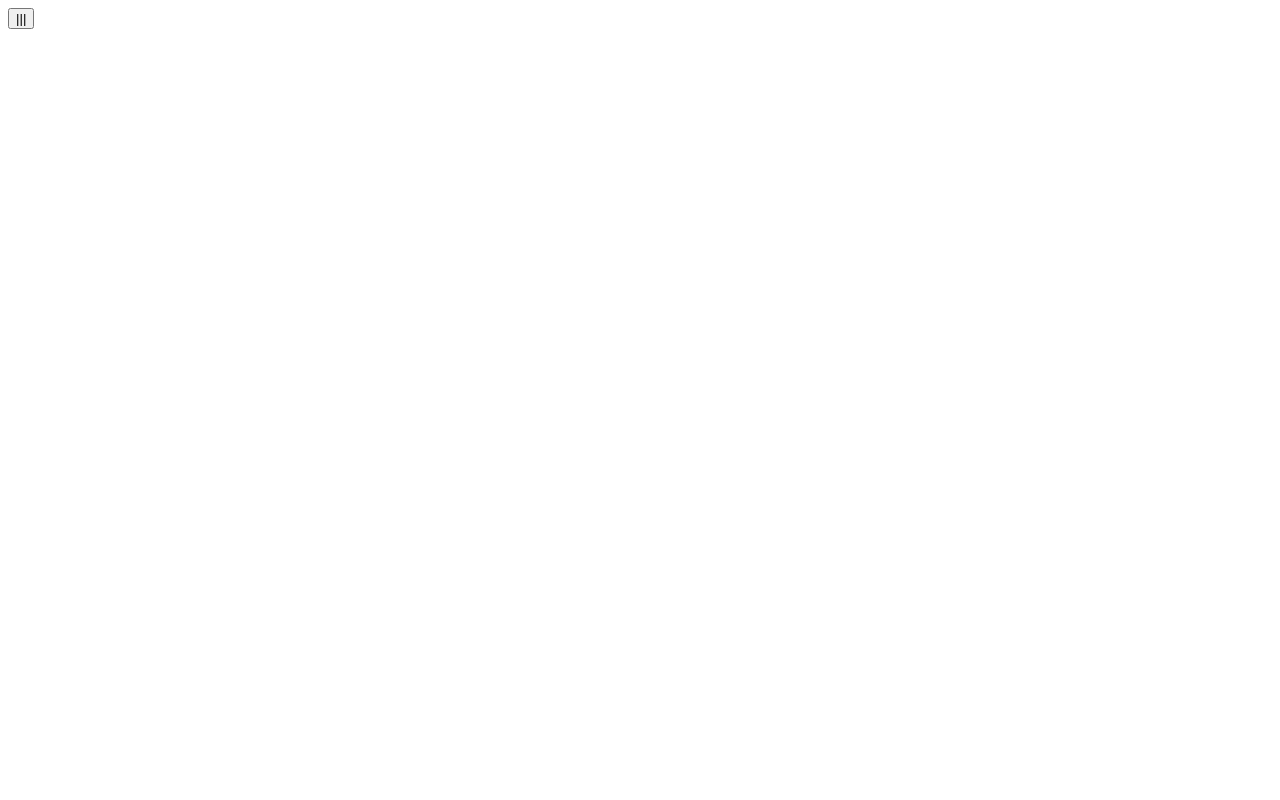
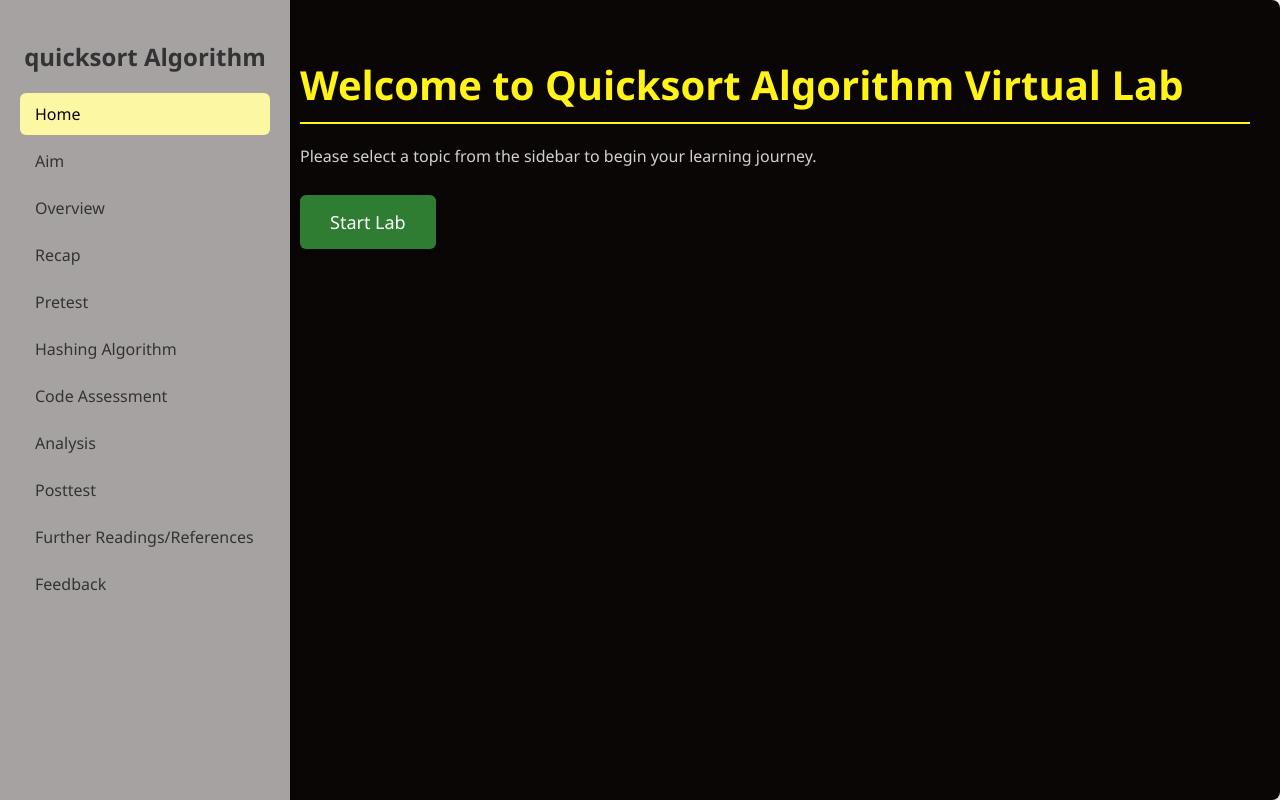
Before and after one commit to premcodeexplorer/DSA-project, a plain HTML site: page Algorithms/Quicksort/quicksort.html in a window 1280 px wide. Drawn offline with Linux system fonts and the light colour scheme.

Commit message:
quicksort added sidebar, headings ,and changed the css

```diff
--- a/Algorithms/Hashing/hashing.css
+++ b/Algorithms/Hashing/hashing.css
@@ -72,7 +72,7 @@ body {
 
 .content p {
     line-height: 1.6;
-    color: #333;
+    color: #d1d1d1;
 }
 
 .content ul {
--- a/Algorithms/Quicksort/quicksort.css
+++ b/Algorithms/Quicksort/quicksort.css
@@ -1,39 +1,110 @@
+body {
+  font-family: 'Segoe UI', Tahoma, Geneva, Verdana, sans-serif;
+  background-color: #f5f5f5;
+  margin: 0;
+  padding: 0;
+  display: flex;
+  height: 100vh;
+  overflow: hidden;
+}
 
-.sidenav {
-    height: 100%;
-    width: 0;
-    position: fixed;
-    z-index: 1;
-    top: 0;
-    left: 0;
-    background-color: #111;
-    overflow-x: hidden;
-    transition: 0.5s;
-    padding-top: 60px;
-  }
+.container {
+  display: flex;
+  width: 100%;
+  background-color: white;
+  border-radius: 8px;
+  box-shadow: 0 4px 8px rgba(0, 0, 0, 0.1);
+  height: 100%;
+  overflow: hidden;
+}
 
-  .sidenav a {
-    padding: 8px 8px 8px 32px;
-    text-decoration: none;
-    font-size: 25px;
-    color: #818181;
-    display: block;
-    transition: 0.3s;
-  }
+.sidebar {
+  width: 250px;
+  background-color: #a6a2a2;
+  padding: 20px;
+  overflow-y: auto;
+  position: fixed;
+  height: 100%;
+  left: 0;
+  top: 0;
+  box-shadow: 2px 0 5px rgba(0, 0, 0, 0.1);
+}
 
-  .sidenav a:hover {
-    color: #ffe735;
-  }
+.sidebar h2 {
+  font-size: 1.5em;
+  margin-bottom: 20px;
+  color: #333;
+  text-align: center;
+}
 
-  .sidenav .closebtn {
-    position: absolute;
-    top: 0;
-    right: 25px;
-    font-size: 36px;
-    margin-left: 50px;
-  }
+.sidebar a {
+  display: block;
+  color: #333;
+  padding: 10px 15px;
+  text-decoration: none;
+  margin-bottom: 5px;
+  border-radius: 6px;
+  transition: background-color 0.3s, color 0.3s;
+}
 
-  @media screen and (max-height: 450px) {
-    .sidenav {padding-top: 15px;}
-    .sidenav a {font-size: 18px;}
-  }
+.sidebar a:hover, .sidebar a.active {
+  background-color: #fbf7a3;
+  color: rgb(11, 0, 0);
+}
+
+.content {
+  margin-left: 270px; /* Increase this value to move content further right */
+  padding: 30px;
+  overflow-y: auto;
+  width: calc(100% - 270px); /* Adjust according to sidebar width */
+  box-sizing: border-box; /* Include padding and border in element's total width and height */
+  height: 100%;
+  background-color: #0a0606; /* Ensure the background color is white */
+}
+
+.content h1 {
+  color:#fff318;
+  border-bottom: 2px solid #fff318;
+  padding-bottom: 10px;
+  font-size: 2.5em;
+  margin-bottom: 20px;
+}
+
+.content p {
+  line-height: 1.6;
+  color: #d1d1d1;
+}
+
+.content ul {
+  margin: 0;
+  padding-left: 20px;
+}
+
+.content ul li {
+  margin-bottom: 10px;
+}
+
+.btn {
+  display: inline-block;
+  padding: 15px 30px;
+  margin: 10px 0;
+  font-size: 18px;
+  color: white;
+  background-color: #2e7d32;
+  border: none;
+  border-radius: 6px;
+  cursor: pointer;
+  text-decoration: none;
+  transition: background-color 0.3s, transform 0.3s;
+  box-shadow: 0 2px 4px rgba(0, 0, 0, 0.1);
+}
+
+.btn:hover {
+  background-color: #1b5e20;
+  transform: translateY(-3px);
+}
+
+.btn:active {
+  background-color: #43a047;
+  transform: translateY(0);
+}
--- a/Algorithms/Quicksort/quicksort.html
+++ b/Algorithms/Quicksort/quicksort.html
@@ -3,37 +3,30 @@
 <head>
     <meta charset="UTF-8">
     <meta name="viewport" content="width=device-width, initial-scale=1.0">
-    <title>Quicksort</title>
-    <link rel="stylesheet" href="quicksort.css"><!-- Linking to the css file -->
-
+    <title>Quicksort Algorithm - Virtual Lab</title>
+    <link rel="stylesheet" href="quicksort.css">
 </head>
 <body>
-    <div id="mySidenav" class="sidenav">
-        <a href="javascript:void(0)" class="closebtn" onclick="closeNav()">&times;</a>
-        <a href="index.html" class="active">Home</a>
-            <a href="QuickElements/aim.html">Aim</a>
-            <a href="QuickElements/overview.html">Overview</a>
+    <div class="container">
+        <div class="sidebar" id="sidebar">
+            <h2>quicksort Algorithm</h2>
+            <a href="index.html" class="active">Home</a>
+            <a href="quicksortElements/aim.html">Aim</a>
+            <a href="quicksortElements/overview.html">Overview</a>
             <a href="recap.html">Recap</a>
             <a href="pretest.html">Pretest</a>
-            <a href="Quick.html">Hashing Algorithm</a>
-            <a href="codeassessment.html">Code Assessment</a>
-            <a href="analysisQuick.html">Analysis</a>
-            <a href="Quickposttest.html">Posttest</a>
+            <a href="quicksort.html">Hashing Algorithm</a>
+            <a href="code-assessment.html">Code Assessment</a>
+            <a href="analysis.html">Analysis</a>
+            <a href="posttest.html">Posttest</a>
             <a href="references.html">Further Readings/References</a>
             <a href="feedback.html">Feedback</a>
-      </div>
-
-      <!-- Use any element to open the sidenav -->
-      <span onclick="openNav()"><button>|||</button></span>
-
-      <!-- Add all page content inside this div if you want the side nav to
-        push page content to the right (not used if you only want the sidenav
-        to sit on top of the page -->
-      <div id="main">
-
-      </div>
-
-    <script src="quicksort.js"></script> <!-- Linking to the JavaScript file -->
-
+        </div>
+        <div class="content">
+            <h1>Welcome to Quicksort Algorithm Virtual Lab</h1>
+            <p>Please select a topic from the sidebar to begin your learning journey.</p>
+            <a href="QuicksortElements/aim.html" class="btn">Start Lab</a>
+        </div>
+    </div>
 </body>
 </html>
```
Also changed, not shown: 1 other file.
